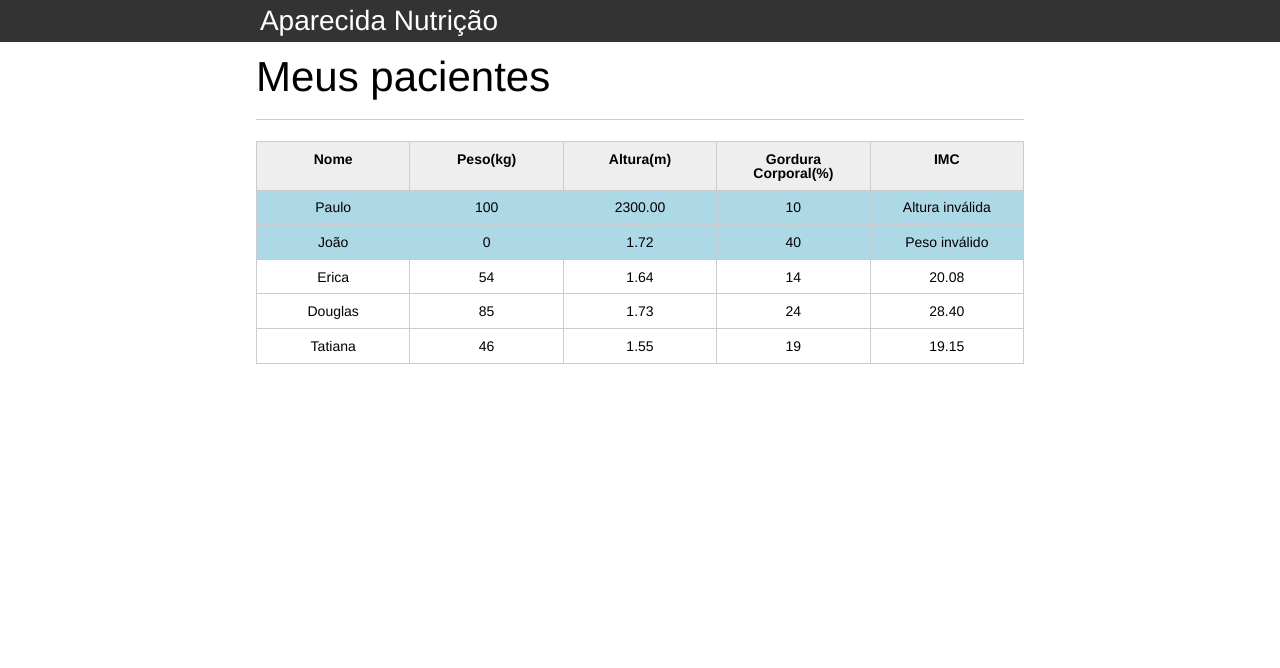
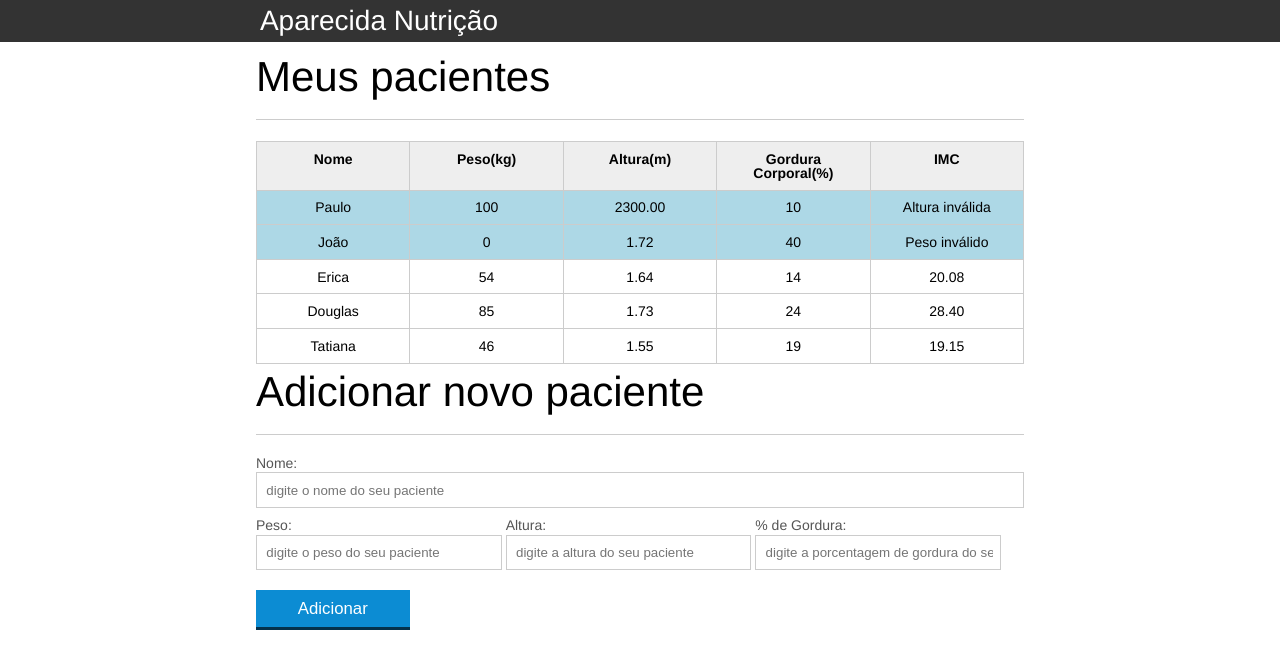
Before and after one commit to tgmarinho/intro-js-alura, a plain HTML site: page index.html in a window 1280 px wide. Drawn offline with Linux system fonts and the light colour scheme.

Commit message:
form adiciona

```diff
--- a/index.html
+++ b/index.html
@@ -75,6 +75,30 @@
 			</section>
 		</main>
 
+		<section class="container">
+   		 <h2 id="titulo-form">Adicionar novo paciente</h2>
+		<form id="form-adiciona">
+			<div class="">
+				<label for="nome">Nome:</label>
+				<input id="nome" name="nome" type="text" placeholder="digite o nome do seu paciente" class="campo">
+			</div>
+			<div class="grupo">
+				<label for="peso">Peso:</label>
+				<input id="peso" name="peso" type="text" placeholder="digite o peso do seu paciente" class="campo campo-medio">
+			</div>
+			<div class="grupo">
+				<label for="altura">Altura:</label>
+				<input id="altura" name="altura" type="text" placeholder="digite a altura do seu paciente" class="campo campo-medio">
+			</div>
+			<div class="grupo">
+				<label for="gordura">% de Gordura:</label>
+				<input id="gordura" type="text" placeholder="digite a porcentagem de gordura do seu paciente" class="campo campo-medio">
+			</div>
+
+			<button id="adicionar-paciente" class="botao bto-principal">Adicionar</button>
+		</form>
+</section>
+
 	</body>
 
 
--- a/js/principal.js
+++ b/js/principal.js
@@ -1,3 +1,12 @@
+var botaoAdicionar = document.querySelector("#adicionar-paciente");
+botaoAdicionar.addEventListener("click", funcaoQueFazAlgo);
+
+
+function funcaoQueFazAlgo() {
+   event.preventDefault();
+    console.log("Fiz Algo");
+}
+
 var pacientes = document.querySelectorAll(".paciente");
 
 for (var i = 0; i < pacientes.length; i++) {
```
